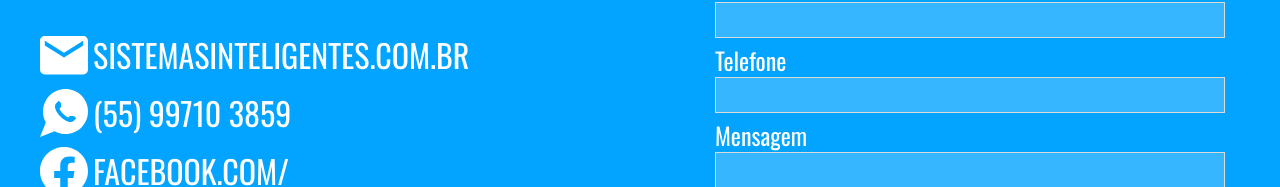
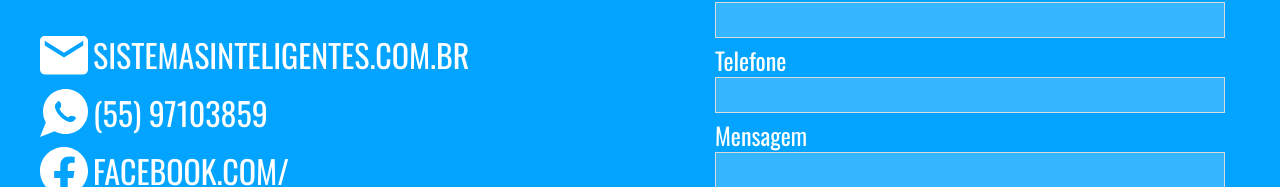
Before and after one commit to joelmirluiz/sistemasinteligentes, a plain HTML site: page index.html in a window 1280 px wide. Shown: the part 5106-5293 px from the top of the page. Drawn offline with nearby package versions, Linux system fonts and the light colour scheme.

Commit message:
Add files via upload

```diff
--- a/index.html
+++ b/index.html
@@ -162,7 +162,7 @@
                     <h2>Contato</h2>
                     <ul>
                         <li><a href="mailto:contato@sistemasinteligentes.com.br"target="_blank"><img src="/assets/img/icons/email.svg" alt="Ícone Email" >sistemasinteligentes.com.br</a></li>
-                        <li><a href="https://api.whatsapp.com/send?phone=55997103859" target="_blank"><img src="/assets/img/icons/whatsapp.svg" alt="Ícone Whatsapp" > (55) 99710 3859</a></li>
+                        <li><a href="https://api.whatsapp.com/send?phone=5597103859" target="_blank"><img src="/assets/img/icons/whatsapp.svg" alt="Ícone Whatsapp" >(55) 97103859</a></li>
                         <li><a href="" target="_blank"><img src="/assets/img/icons/facebook.svg" alt="Ícone Facebook"> facebook.com/</a></li>
                         <li><a href="" target="_blank"><img src="/assets/img/icons/instagram.svg" alt="Ícone Instagram"> instagram.com/</a></li>
                     </ul>
```
